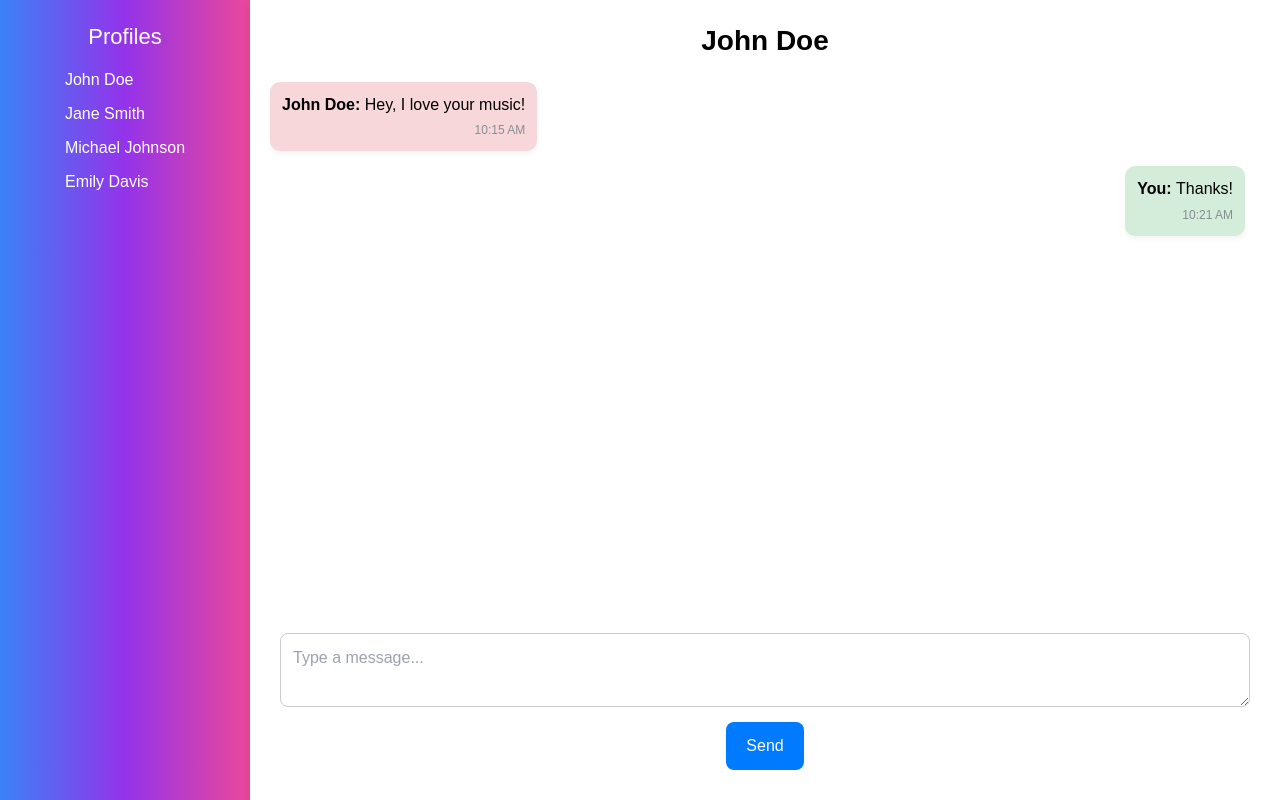
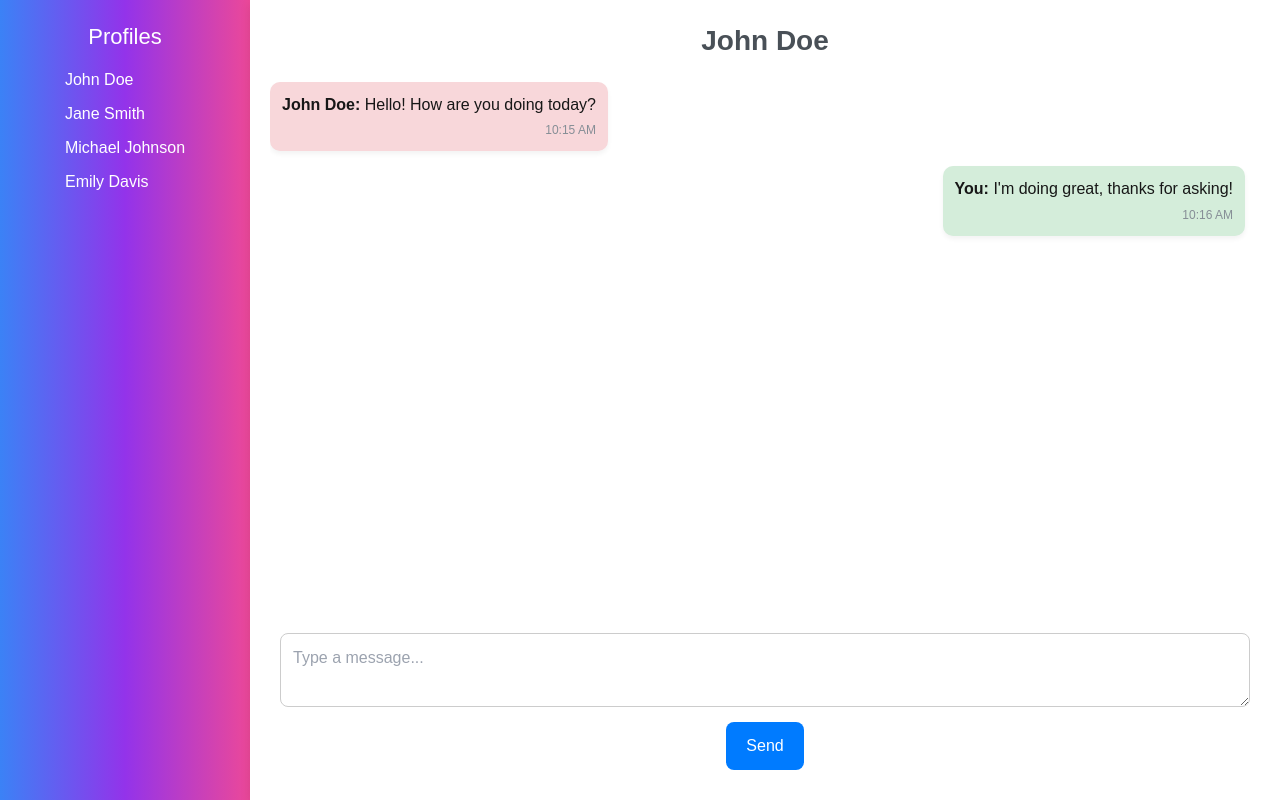
Before and after one commit to AhmedJader/SoundMates, a Next.js app: page /chat in a window 1280 px wide. Built offline with nearby package versions, Linux system fonts and the light colour scheme.

Commit message:
commit chat

```diff
--- a/src/app/chat/page.tsx
+++ b/src/app/chat/page.tsx
@@ -1,22 +1,22 @@
+"use client";
+
 import { useState, useEffect, useRef } from "react";
 
 export default function Chat() {
   const [messages, setMessages] = useState([
     {
       user: "John Doe",
-      message: "Hey, I love your music!",
-      timestamp: "10:15 AM",
+      message: "Hello! How are you doing today?",
+      timestamp: "10:15 AM"
     },
     {
       user: "You",
-      message: "Thanks!",
-      timestamp: "10:21 AM",
+      message: "I'm doing great, thanks for asking!",
+      timestamp: "10:16 AM"
     },
   ]);
   const [message, setMessage] = useState("");
-
-  // Explicitly type the ref to HTMLDivElement
-  const messageContainerRef = useRef<HTMLDivElement | null>(null);
+  const messageContainerRef = useRef(null);
 
   // Scroll to the bottom when a new message is added
   useEffect(() => {
@@ -26,7 +26,7 @@ export default function Chat() {
   }, [messages]);
 
   // Handle new message submission
-  const sendMessage = (e: React.FormEvent) => {
+  const sendMessage = (e) => {
     e.preventDefault();
 
     if (!message) {
@@ -127,7 +127,7 @@ export default function Chat() {
           font-size: 28px;
           font-weight: bold;
           margin-bottom: 20px;
-          color: black;  /* Set header text color to black */
+          color: #495057;
           text-align: center;
         }
         .messages {
@@ -159,7 +159,6 @@ export default function Chat() {
         .message-content {
           font-size: 16px;
           line-height: 1.4;
-          color: black;  /* Set message text color to black */
         }
         .timestamp {
           font-size: 12px;
@@ -180,7 +179,6 @@ export default function Chat() {
           font-size: 16px;
           border-radius: 8px;
           border: 1px solid #ccc;
-          color: black;  /* Set input text color to black */
         }
         .message-form button {
           padding: 12px 20px;
--- a/src/app/profile/page.tsx
+++ b/src/app/profile/page.tsx
@@ -22,6 +22,7 @@ interface Track {
   name: string;
   images: Array<{ url: string }>;
   id: string;
+  genre: string;
 }
 
 export default function ProfileStats() {
@@ -73,6 +74,7 @@ export default function ProfileStats() {
           const track = data.items[0]; // Assuming the response is an array of tracks
           setTopTrack({
             name: track.name,
+            genre: track.genres ? track.genres[0] : 'Unknown', // Assuming the track has genres
             images: track.images,
             id: track.id,
           });
@@ -147,10 +149,16 @@ export default function ProfileStats() {
             <p className="text-2xl font-bold">
               {stat.title === "friends connected 🤝"
                 ? profile ? profile.followers.total.toString() : stat.value // Use profile.followers.total if available
+
+                : stat.title === "favourite genre 🎸"
+                ? topTrack ? topTrack.genre : stat.value // Display top track genre if available
+
                 : stat.title === "top artist 🌟"
                 ? topArtist ? topArtist.name : stat.value // Display top artist name if available
+
                 : stat.title === "most played song 🎶"
                 ? topTrack ? `${topTrack.name} by ${topArtist?.name}` : stat.value // Display top track with artist name
+
                 : stat.value}
             </p>
           </div>
```
